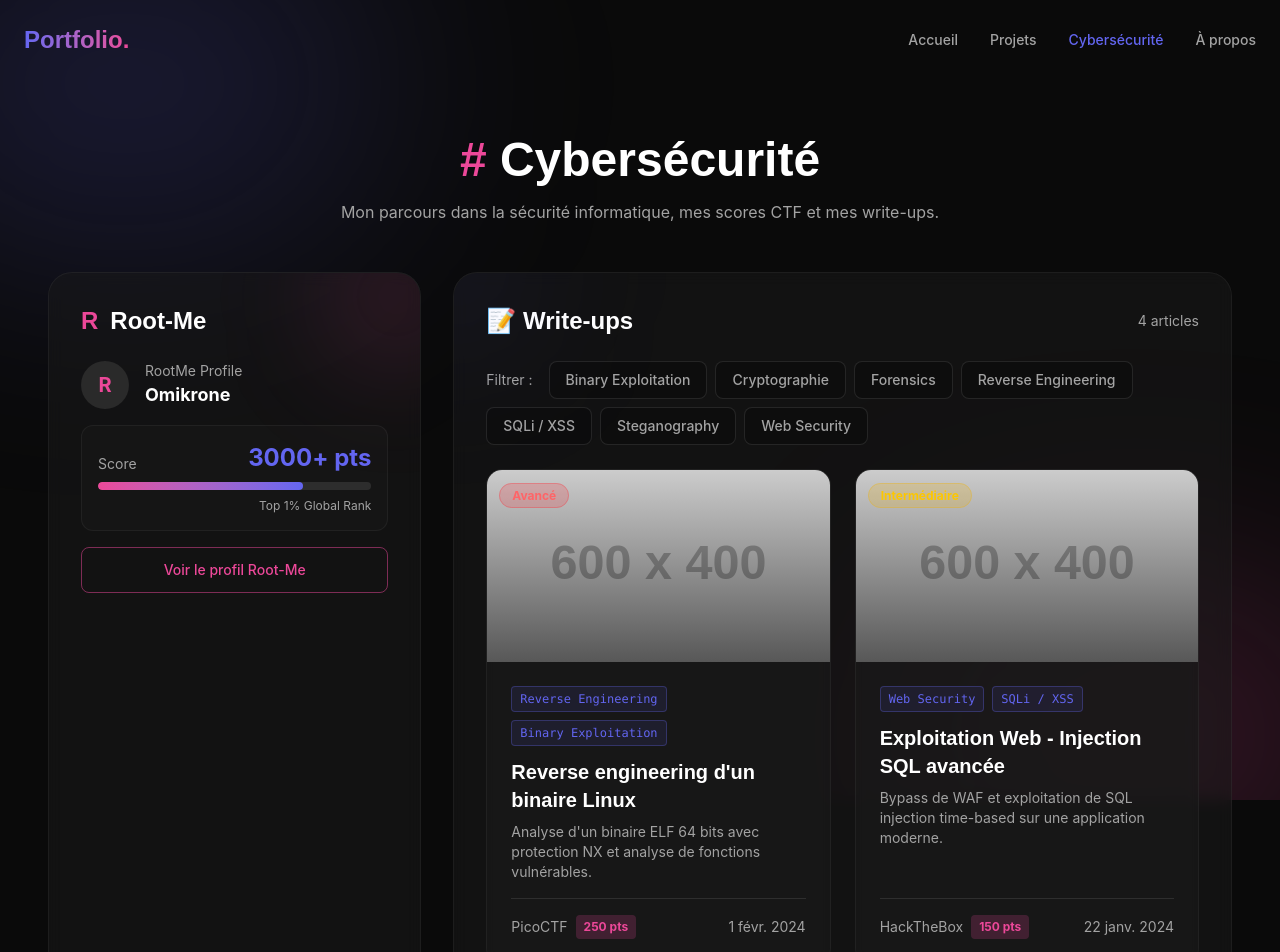
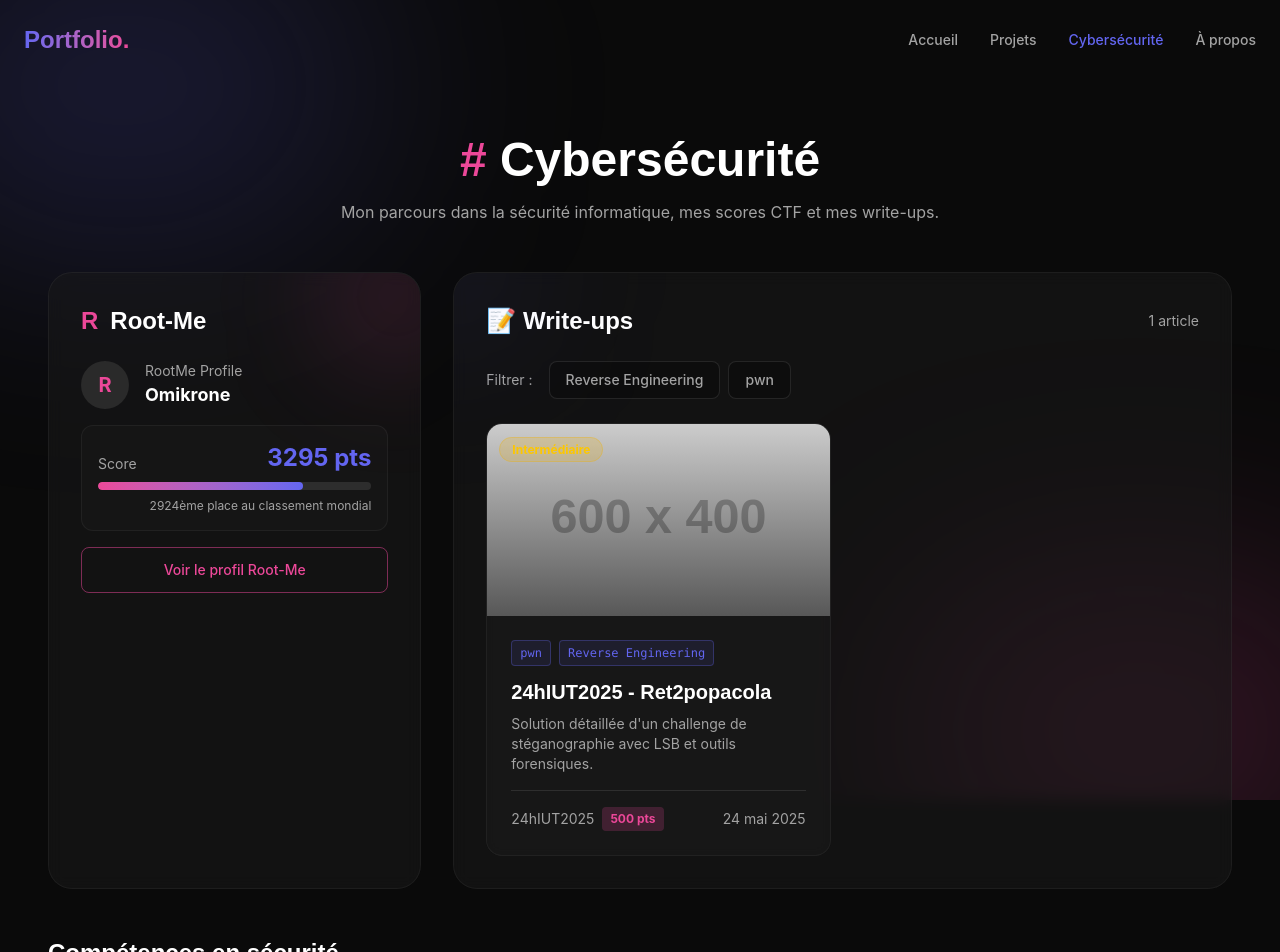
Before and after one commit to Omikrone/Portfolio, a React (Vite) app: page /cybersecurity in a window 1280 px wide. Shown: the top 952 px of the page. Built offline with nearby package versions, Linux system fonts and the light colour scheme.

Commit message:
fix(cyber): fix score in cyber tab

```diff
--- a/src/components/WriteUpCard.tsx
+++ b/src/components/WriteUpCard.tsx
@@ -67,7 +67,7 @@ const WriteUpCard: React.FC<WriteUpCardProps> = ({ writeup }) => {
                 <div className="flex items-center justify-between mt-auto pt-4 border-t border-white/10">
                     <div className="flex items-center gap-4">
                         <div className="flex items-center gap-2">
-                            <span className="text-text-muted text-sm">{writeup.platform}</span>
+                            <span className="text-text-muted text-sm">{writeup.event}</span>
                             {writeup.points && (
                                 <span className="text-xs font-bold bg-secondary/20 text-secondary px-2 py-1 rounded">
                                     {writeup.points} pts
--- a/src/data/projects.ts
+++ b/src/data/projects.ts
@@ -11,8 +11,8 @@ export const projectsData: Project[] = [
     type: "IA",
     languages: ["Python"],
     imageUrl: getAssetPath("/assets/projects/mnemos/logo.png"),
-    demoLink: "http://euphron.duckdns.org:49181",
-    repoLink: "https://github/Omikrone/Mnemos",
+    demoLink: "http://mnemos.duckdns.org:49182",
+    repoLink: "https://github.com/Omikrone/Mnemos",
     category: 'personal',
     featured: true,
     longDescription: true,
--- a/src/data/writeups.ts
+++ b/src/data/writeups.ts
@@ -5,51 +5,15 @@ const getAssetPath = (path: string) => `${import.meta.env.BASE_URL}${path.replac
 export const writeups: WriteUp[] = [
     {
         id: 1,
-        title: "Challenge de stéganographie - CTF RootMe",
-        slug: "stegano-challenge-1",
+        title: "24hIUT2025 - Ret2popacola",
+        slug: "ret2popacola",
         description: "Solution détaillée d'un challenge de stéganographie avec LSB et outils forensiques.",
-        categories: ["Steganography", "Forensics"],
+        categories: ["pwn", "Reverse Engineering"],
         difficulty: "Intermédiaire",
-        platform: "Root-Me",
-        date: "2024-01-15",
-        points: 100,
-        contentFilePath: getAssetPath("/assets/writeups/stegano-challenge-1/stegano-challenge-1.md")
-    },
-    {
-        id: 2,
-        title: "Reverse engineering d'un binaire Linux",
-        slug: "reverse-elf-challenge",
-        description: "Analyse d'un binaire ELF 64 bits avec protection NX et analyse de fonctions vulnérables.",
-        categories: ["Reverse Engineering", "Binary Exploitation"],
-        difficulty: "Avancé",
-        platform: "PicoCTF",
-        date: "2024-02-01",
-        points: 250,
-        contentFilePath: getAssetPath("/assets/writeups/reverse-elf-challenge/reverse-elf-challenge.md")
-    },
-    {
-        id: 3,
-        title: "Exploitation Web - Injection SQL avancée",
-        slug: "web-sqli-advanced",
-        description: "Bypass de WAF et exploitation de SQL injection time-based sur une application moderne.",
-        categories: ["Web Security", "SQLi / XSS"],
-        difficulty: "Intermédiaire",
-        platform: "HackTheBox",
-        date: "2024-01-22",
-        points: 150,
-        contentFilePath: getAssetPath("/assets/writeups/web-sqli-advanced/web-sqli-advanced.md")
-    },
-    {
-        id: 4,
-        title: "Cryptanalyse d'un chiffrement maison",
-        slug: "crypto-custom-cipher",
-        description: "Analyse et cassage d'un chiffrement personnalisé développé pour un CTF.",
-        categories: ["Cryptographie"],
-        difficulty: "Débutant",
-        platform: "CTFd",
-        date: "2024-01-10",
-        points: 50,
-        contentFilePath: getAssetPath("/assets/writeups/crypto-custom-cipher/crypto-custom-cipher.md")
+        event: "24hIUT2025",
+        date: "2025-05-24",
+        points: 500,
+        contentFilePath: getAssetPath("/assets/writeups/ret2popacola/ret2popacola.md")
     }
 ];
 
--- a/src/pages/Cybersecurity.tsx
+++ b/src/pages/Cybersecurity.tsx
@@ -63,12 +63,12 @@ const Cybersecurity: React.FC = () => {
                         <div className="bg-surface/50 rounded-xl p-4 border border-white/5">
                             <div className="flex justify-between items-end mb-2">
                                 <span className="text-text-muted text-sm">Score</span>
-                                <span className="text-2xl font-bold text-primary">3000+ pts</span>
+                                <span className="text-2xl font-bold text-primary">3295 pts</span>
                             </div>
                             <div className="w-full bg-white/10 h-2 rounded-full overflow-hidden">
                                 <div className="bg-gradient-to-r from-secondary to-primary w-[75%] h-full rounded-full"></div>
                             </div>
-                            <p className="text-xs text-text-muted mt-2 text-right">Top 1% Global Rank</p>
+                            <p className="text-xs text-text-muted mt-2 text-right">2924ème place au classement mondial</p>
                         </div>
 
                         <a
--- a/src/pages/WriteUpPage.tsx
+++ b/src/pages/WriteUpPage.tsx
@@ -96,7 +96,7 @@ const WriteUpPage: React.FC = () => {
                             </div>
                             <div className="flex items-center gap-2">
                                 <span>🏆</span>
-                                <span>{writeup.platform}</span>
+                                <span>{writeup.event}</span>
                                 {writeup.points && (
                                     <span className="font-bold text-secondary">
                                         • {writeup.points} points
--- a/src/types/writeup.ts
+++ b/src/types/writeup.ts
@@ -5,7 +5,7 @@ export interface WriteUp {
     description: string;
     categories: string[];
     difficulty: 'Débutant' | 'Intermédiaire' | 'Avancé';
-    platform: string;
+    event: string;
     date: string;
     imageUrl?: string;
     featured?: boolean;
```
